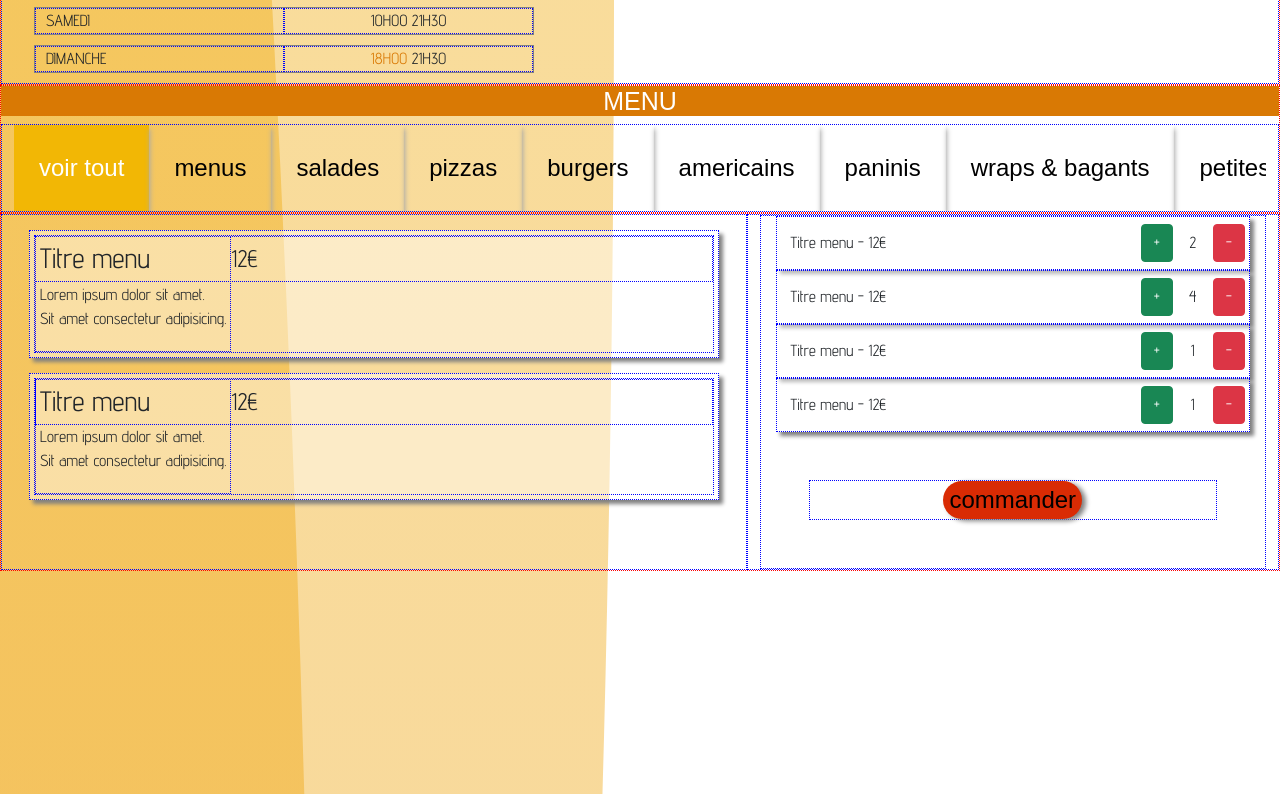
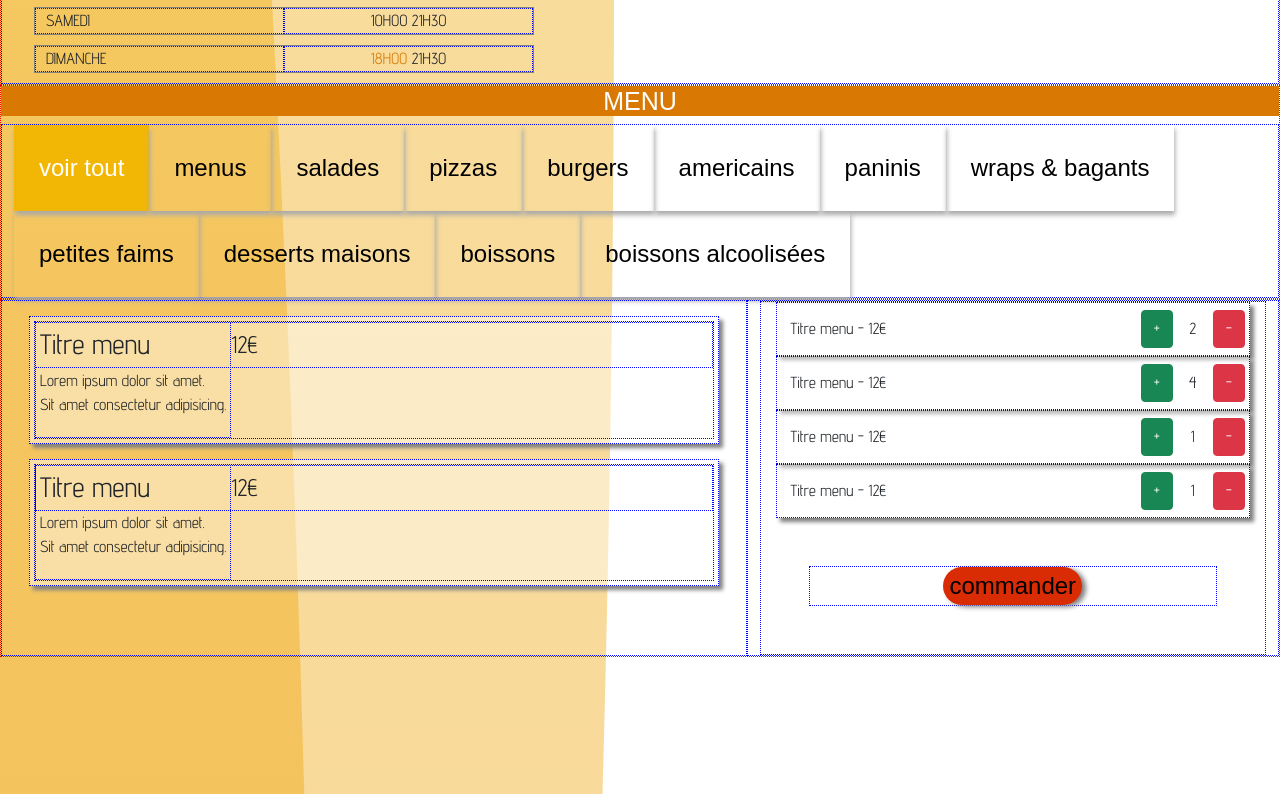
Before and after one commit to laurentbasset/maquetteLucas, a plain HTML site: page index.html in a window 1280 px wide. Shown: the part 1866-2660 px from the top of the page. Drawn offline with nearby package versions, Linux system fonts and the light colour scheme; no server answers; a web font is replaced by a local one.

Commit message:
affichage desktop du menu de la carte (wrap)

```diff
--- a/css/styles.css
+++ b/css/styles.css
@@ -255,4 +255,9 @@ background-color:#f2b705;
             clip-path: url(#decoupage);
             margin-top:150px;
         }
+
+        #wrapMenu{
+            flex-wrap: wrap !important;
+            overflow: initial !important;
+        }
   }
--- a/index.html
+++ b/index.html
@@ -66,7 +66,6 @@
         </article>
 
         <!-- map integration -->
-
         <article id="map" class="row text-center">
             <div class="p-5 col-12 text-center">
                 <p><button id="btyellow" onclick="test('map');"><span class="iconify" data-icon="ic:sharp-room"></span> Y ALLER</button></p>
@@ -251,14 +250,12 @@
     <!-- main end -->
 
     <footer class="container-fluid footer">
-        <div class="d-flex">
             Notre page FACEBOOK<br/>
             Salamandre Pizz 1 rue du Fourney 39100 Choisey<br/>
             Crédits logo : Alain Merucci and Co. <br/>
             Crédit photos : Unsplash<br/>
             An original design by Lucas M-R. <br/>
             <a href="#">Mentions légales</a>
-        </div>
     </footer>
 
     <div id="btTop"><a href="#top"><img src="img/btBack.svg" alt="top"></a></div>
```
